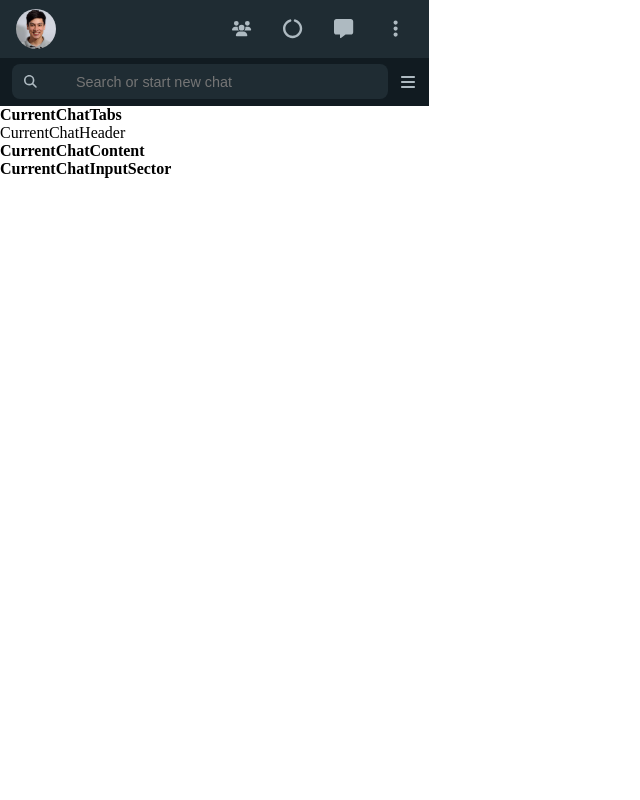
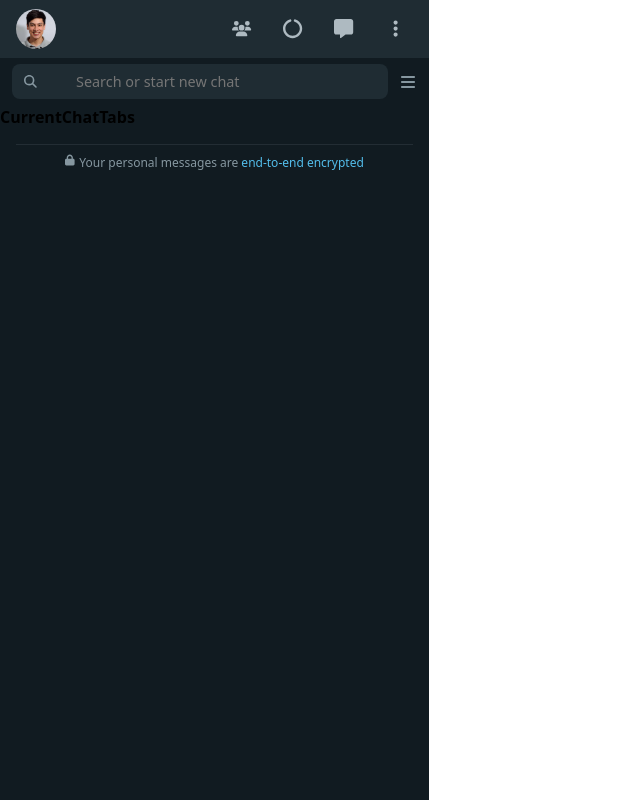
Before and after one commit to AndresEstebanGonzalez/Whatsapp_Web, a React (Vite) app: page / in a window 1280 px wide. Shown: the top 800 px of the page, without its empty margins (0-640 px from the left). Built offline with nearby package versions, Linux system fonts and the light colour scheme.

Commit message:
Current Chat Tabs Container complete.

```diff
--- a/src/App.module.scss
+++ b/src/App.module.scss
@@ -3,6 +3,8 @@
   padding: 0;
   box-sizing: border-box;
   font-size: 16px;
+  font-family: system-ui, -apple-system, BlinkMacSystemFont, "Segoe UI", Roboto,
+    Oxygen, Ubuntu, Cantarell, "Open Sans", "Helvetica Neue", sans-serif;
 }
 
 .container {
--- a/src/assets/variables/colors.scss
+++ b/src/assets/variables/colors.scss
@@ -6,4 +6,7 @@ $primary-black: #111b21;
 $white: #e9edef;
 $light-blue: #53bdeb;
 $icon-grey: #aebac1;
+$darker-icon-grey: #8697a0;
 $green: #05a884;
+$dark-grey: #232d34;
+$darker-white: #d1d7dc;
--- a/src/components/SideMenu/CurrentChatTabs/CurrentChatTabs.jsx
+++ /dev/null
@@ -1,9 +0,0 @@
-import styles from '../CurrentChatTabs/CurrentChatTabs.module.scss';
-
-export default function CurrentChatTabs() {
-    return (
-        <>
-            <h1>CurrentChatTabs</h1>
-        </>
-    )
-}
--- /dev/null
+++ b/src/components/SideMenu/CurrentChatTabsContainer/CurrentChatTabs/CurrentChatTabs.jsx
@@ -0,0 +1,9 @@
+import styles from "./CurrentChatTabs.module.scss";
+
+export default function CurrentChatTabs() {
+  return (
+    <>
+      <h1>CurrentChatTabs</h1>
+    </>
+  );
+}
--- /dev/null
+++ b/src/components/SideMenu/CurrentChatTabsContainer/CurrentChatTabsContainer.jsx
@@ -0,0 +1,24 @@
+import styles from "../CurrentChatTabsContainer/CurrentChatTabsContainer.module.scss";
+import CurrentChatTabs from "./CurrentChatTabs/CurrentChatTabs";
+
+import { FontAwesomeIcon } from "@fortawesome/react-fontawesome";
+import { faLock } from "@fortawesome/free-solid-svg-icons";
+
+export default function CurrentChatTabsContainer() {
+  return (
+    <div className={styles.mainContainer}>
+      <CurrentChatTabs />
+      <div className={styles.bottomContainer}>
+        <div className={styles.bottomTextContainer}>
+          <FontAwesomeIcon icon={faLock} className={styles.lockIcon} />
+          <p className={styles.bottomText}>
+            Your personal messages are{" "}
+            <span className={styles.lightBlueEncryptedText}>
+              end-to-end encrypted
+            </span>
+          </p>
+        </div>
+      </div>
+    </div>
+  );
+}
--- /dev/null
+++ b/src/components/SideMenu/CurrentChatTabsContainer/CurrentChatTabsContainer.module.scss
@@ -0,0 +1,37 @@
+@import "../../../assets/variables/colors.scss";
+
+.mainContainer {
+  width: 26.8rem;
+  height: 100%;
+  background-color: $primary-black;
+
+  .bottomContainer {
+    display: flex;
+    flex-direction: column;
+    justify-content: center;
+  }
+  .bottomTextContainer {
+    display: flex;
+    justify-content: center;
+    margin: 1rem;
+    padding-top: 0.6rem;
+    border-top: solid $dark-grey 0.06rem;
+
+    .lockIcon {
+      width: 0.6rem;
+      height: 0.75rem;
+      margin-right: 0.3rem;
+      color: $darker-icon-grey;
+    }
+    .bottomText {
+      font-size: 0.75rem;
+      color: $darker-icon-grey;
+
+      .lightBlueEncryptedText {
+        font-size: 0.75rem;
+        color: $light-blue;
+        cursor: pointer;
+      }
+    }
+  }
+}
--- a/src/components/SideMenu/SearchContainer/SearchContainer.module.scss
+++ b/src/components/SideMenu/SearchContainer/SearchContainer.module.scss
@@ -22,7 +22,7 @@
       z-index: 3;
       height: 0.8rem;
       margin: 0 0.75rem;
-      color: $icon-grey;
+      color: $darker-icon-grey;
       aspect-ratio: 1/1;
     }
 
@@ -52,6 +52,6 @@
     width: 1.5rem;
     margin: 0 0.5rem;
     aspect-ratio: 1/1;
-    color: $icon-grey;
+    color: $darker-icon-grey;
   }
 }
--- a/src/components/SideMenu/SideMenu.jsx
+++ b/src/components/SideMenu/SideMenu.jsx
@@ -1,15 +1,15 @@
-import styles from '../SideMenu/SideMenu.module.scss';
+import styles from "../SideMenu/SideMenu.module.scss";
 
-import SideMenuHeader from './SideMenuHeader/SideMenuHeader.jsx';
-import SearchContainer from './SearchContainer/SearchContainer.jsx';
-import CurrentChatTabs from './CurrentChatTabs/CurrentChatTabs.jsx'
+import SideMenuHeader from "./SideMenuHeader/SideMenuHeader.jsx";
+import SearchContainer from "./SearchContainer/SearchContainer.jsx";
+import CurrentChatTabsContainer from "./CurrentChatTabsContainer/CurrentChatTabsContainer.jsx";
 
 export default function SideMenu() {
-    return (
-        <>
-            <SideMenuHeader />
-            <SearchContainer />
-            <CurrentChatTabs />
-        </>
-    )
+  return (
+    <>
+      <SideMenuHeader />
+      <SearchContainer />
+      <CurrentChatTabsContainer />
+    </>
+  );
 }
```
Also changed, not shown: src/components/SideMenu/CurrentChatTabsContainer/CurrentChatTabs/CurrentChatTabs.module.scss (added).
